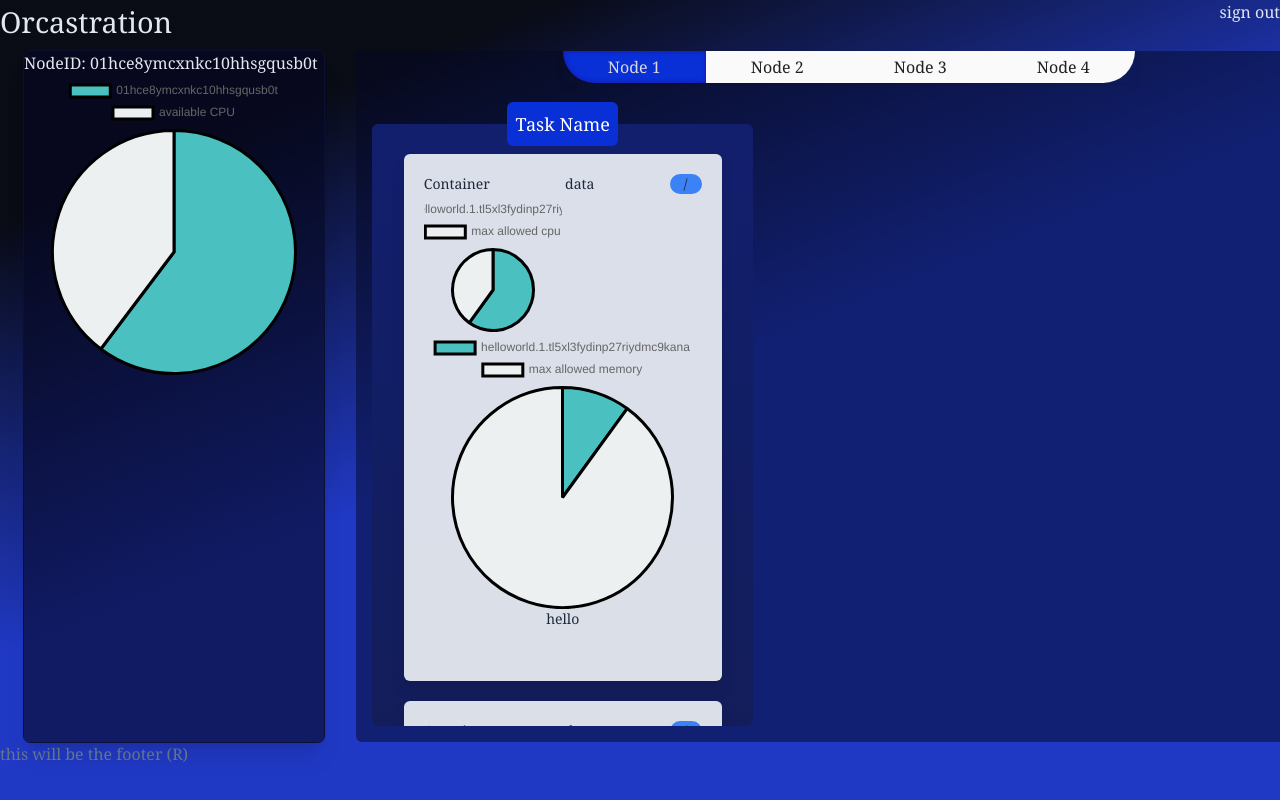
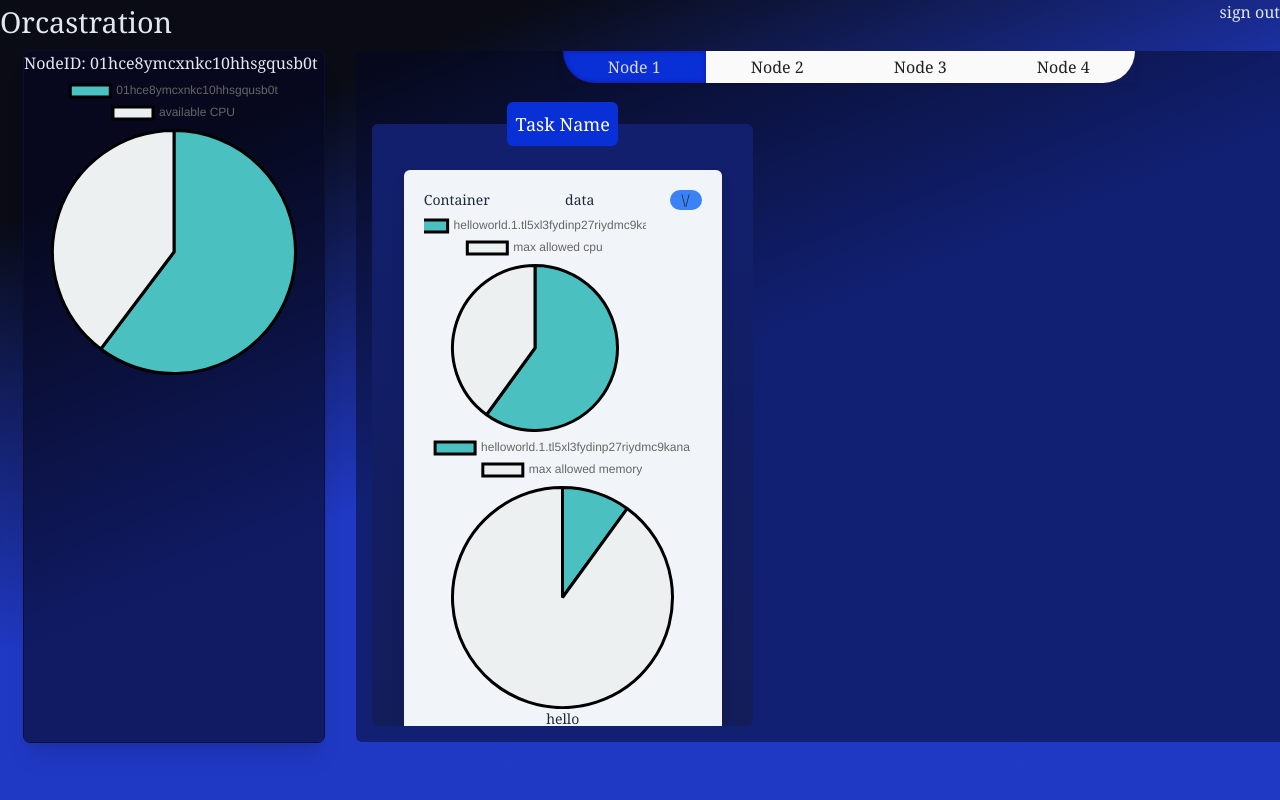
Before and after one commit to oslabs-beta/Orcastration, a React app: page / in a window 1280 px wide. Shown: the top 800 px of the page. Built offline with nearby package versions, Linux system fonts and the light colour scheme; a web font is replaced by a local one.

Commit message:
added x and y scrolling, commented out features not ready for presentation

```diff
--- a/app/src/components/App.jsx
+++ b/app/src/components/App.jsx
@@ -85,7 +85,6 @@ const App = (props) => {
   const [chartData, setChartData] = useState(cpuData);
   const [totalCPU, setPercentageCPU] = useState(totalPercentageCPU);
   const [memoryData, setMemoryData] = useState(memData);
-  // // console.log(chartData);
   const updateNode = (node) => {
     setCurrentNode(manager);
   };
@@ -109,7 +108,6 @@ const App = (props) => {
           memoryData={memoryData}
         />
       </div>
-      <div className='text-slate-500'>this will be the footer (R)</div>
     </div>
   );
 };
--- a/app/src/components/ContainerComponent.jsx
+++ b/app/src/components/ContainerComponent.jsx
@@ -12,11 +12,11 @@ export default function ContainerComponent({ chartData, memoryData }) {
   return (
     <React.Fragment>
       <motion.div
-        initial={{ opacity: 0, scale: 0.5, originY: -0.2 }}
+        initial={{ opacity: 0, scale: 0.8, originY: -0.2 }}
         animate={{ opacity: 1, scale: 1 }}
         transition={{ duration: 0.5 }}
-        whileHover={{ scale: 1.05 }}
-        className='container_component p-5 my-2 flex flex-col bg-slate-100/90 hover:bg-slate-100 hover:duration-200 w-5/6 min-h-fit snap-start scroll-mt-2 drop-shadow-lg hover:drop-shadow-2xl rounded-md z-30 text-sm text-slate-800'
+        whileHover={{ scale: 1.02 }}
+        className='container_component p-5 my-2 flex flex-col bg-slate-100 hover:duration-200 w-5/6 min-h-fit snap-start scroll-mt-2 drop-shadow-lg hover:drop-shadow-2xl rounded-md z-30 text-sm text-slate-800'
       >
         <ul className='flex flex-row justify-between'>
           <h1>Container</h1>
@@ -26,7 +26,7 @@ export default function ContainerComponent({ chartData, memoryData }) {
               className='bg-blue-500 rounded-full w-8'
               onClick={() => setToggleData((prev) => !prev)}
             >
-              {toggleData ? '<' : '/'}
+              {toggleData ? '<' : '\\/'}
             </button>
           </li>
         </ul>
--- a/app/src/components/WorkerComponent.jsx
+++ b/app/src/components/WorkerComponent.jsx
@@ -20,9 +20,9 @@ export default function WorkerComponent({
 
   return (
     <motion.fieldset
-      className='worker-component border-solid flex flex-col items-center gap-y-1 snap-y scroll-smooth rounded-md'
+      className='worker-component border-solid flex flex-col items-center gap-y-4 snap-y scroll-smooth rounded-md'
     >
-      <legend className='text-white bg-nightblue-300 text-lg p-2 rounded-md'>
+      <legend className='text-white bg-nightblue-300 text-lg p-2 rounded-md mb-4'>
         Task Name
       </legend>
       {containers}
--- a/app/src/components/tabComponent/Tabs.js
+++ b/app/src/components/tabComponent/Tabs.js
@@ -74,6 +74,7 @@ const Tabs = ({
           <WorkerComponent
             chartData={chartData}
             totalPercentageCPU={totalPercentageCPU}
+            memoryData={memoryData}
           />
       </TabContent>
       <TabContent id='tab3' activeTab={activeTab}>
--- a/app/src/index.css
+++ b/app/src/index.css
@@ -38,7 +38,7 @@ body {
 
 .worker-component {
   height: 100%;
-  padding-bottom: 1rem;
+  padding-bottom: 2rem;
   position: relative;
   background-image: linear-gradient(
     to bottom,
@@ -69,12 +69,8 @@ body {
   opacity: 0;
 }
 
-.worker-component:hover::before {
+/* .worker-component:hover::before {
   opacity: 1;
-}
-
-/* #tab-background {
-  box-shadow: 0 0 0 99999px rgba(7, 7, 7, 0.25)
 } */
 
 /* Remove browser defaults */
```
